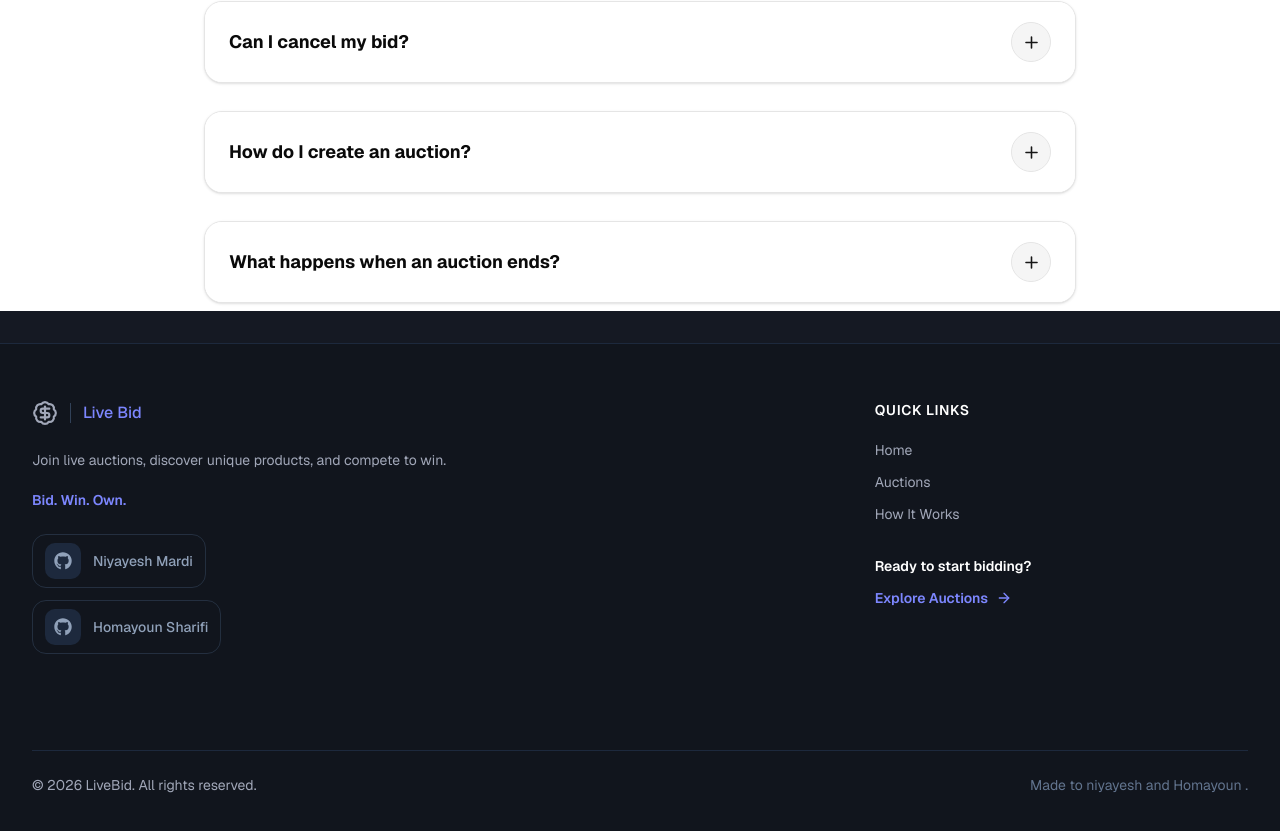
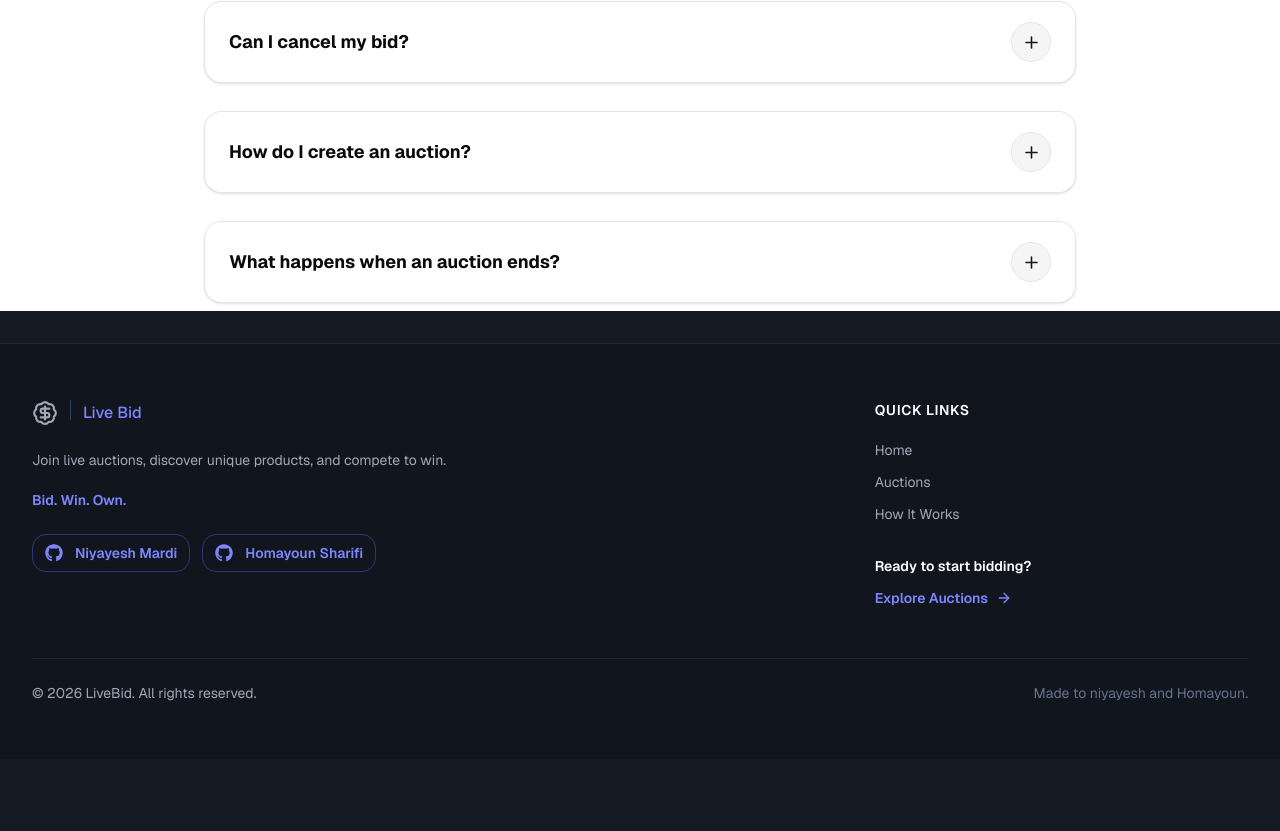
Before and after one commit to homow/live-bid, a Next.js app in the folder clients/web/: page /How-to-Work in a window 1280 px wide. Shown: the part 1673-2504 px from the top of the page. After the commit the page ends 2432 px from the top, so only its background shows below. Built offline with nearby package versions, Linux system fonts and the light colour scheme.

Commit message:
refactor Footer

```diff
--- /dev/null
+++ b/clients/web/src/Components/layout/Footer/Footer.tsx
@@ -0,0 +1,23 @@
+import { Separator } from "@/Components/Ui/separator";
+import FooterBrand from "./FooterBrand";
+import FooterLinks from "./FooterLinks";
+import FooterBottom from "./FooterBottom";
+
+const Footer = () => {
+  return (
+    <footer className="border-t border-slate-800 bg-[#11151d] text-[#a1a7b8]">
+      <div className="mx-auto w-full max-w-7xl px-4 py-14 sm:px-6 lg:px-8">
+        <div className="grid gap-12 md:grid-cols-2 lg:grid-cols-3">
+          <FooterBrand />
+          <FooterLinks />
+        </div>
+
+        <Separator className="mt-12 bg-slate-800" />
+
+        <FooterBottom />
+      </div>
+    </footer>
+  );
+};
+
+export default Footer;
--- /dev/null
+++ b/clients/web/src/Components/layout/Footer/FooterBottom.tsx
@@ -0,0 +1,13 @@
+const FooterBottom = () => {
+  return (
+    <div className="flex flex-col gap-4 pt-6 text-sm sm:flex-row sm:items-center sm:justify-between">
+      <p>© 2026 LiveBid. All rights reserved.</p>
+
+      <p className="text-slate-500">
+        Made to niyayesh and Homayoun.
+      </p>
+    </div>
+  );
+};
+
+export default FooterBottom;
--- /dev/null
+++ b/clients/web/src/Components/layout/Footer/FooterBrand.tsx
@@ -0,0 +1,29 @@
+import { BadgeDollarSign } from "lucide-react";
+import { Separator } from "@/Components/Ui/separator";
+import FooterSocials from "./FooterSocials";
+
+const FooterBrand = () => {
+  return (
+    <div className="lg:col-span-2">
+      <div className="flex items-center gap-3">
+        <BadgeDollarSign size={26} />
+
+        <Separator orientation="vertical" className="h-5 bg-slate-700" />
+
+        <p className="font-medium text-indigo-400">Live Bid</p>
+      </div>
+
+      <p className="mt-5 max-w-md text-sm leading-7 text-[#a1a7b8]">
+        Join live auctions, discover unique products, and compete to win.
+      </p>
+
+      <p className="mt-4 text-sm font-semibold text-indigo-400">
+        Bid. Win. Own.
+      </p>
+
+      <FooterSocials />
+    </div>
+  );
+};
+
+export default FooterBrand;
--- /dev/null
+++ b/clients/web/src/Components/layout/Footer/FooterLinks.tsx
@@ -0,0 +1,54 @@
+import Link from "next/link";
+import { ArrowRight } from "lucide-react";
+
+const FooterLinks = () => {
+  return (
+    <div>
+      <h3 className="text-sm font-semibold uppercase tracking-wider text-white">
+        Quick Links
+      </h3>
+
+      <ul className="mt-5 space-y-3 text-sm">
+        <li>
+          <Link href="/" className="transition-colors hover:text-indigo-400">
+            Home
+          </Link>
+        </li>
+
+        <li>
+          <Link
+            href="/auctions"
+            className="transition-colors hover:text-indigo-400"
+          >
+            Auctions
+          </Link>
+        </li>
+
+        <li>
+          <Link
+            href="/How-to-Work"
+            className="transition-colors hover:text-indigo-400"
+          >
+            How It Works
+          </Link>
+        </li>
+      </ul>
+
+      <div className="mt-8">
+        <p className="text-sm font-semibold text-white">
+          Ready to start bidding?
+        </p>
+
+        <Link
+          href="/auctions"
+          className="mt-3 inline-flex items-center gap-2 text-sm font-semibold text-indigo-400 transition-all duration-300 hover:gap-3 hover:text-indigo-300"
+        >
+          Explore Auctions
+          <ArrowRight size={16} />
+        </Link>
+      </div>
+    </div>
+  );
+};
+
+export default FooterLinks;
--- /dev/null
+++ b/clients/web/src/Components/layout/Footer/FooterSocials.tsx
@@ -0,0 +1,42 @@
+import { FaGithub } from "react-icons/fa6";
+import { Button } from "@/Components/Ui/button/button";
+
+const FooterSocials = () => {
+  return (
+    <div className="mt-6 flex gap-3">
+      <Button
+        nativeButton={false}
+        variant="outline"
+        size="sm"
+        render={
+          <a
+            href="https://github.com/mardi-niyayesh"
+            target="_blank"
+            rel="noopener noreferrer"
+          />
+        }
+      >
+        <FaGithub size={18} className="mr-3" />
+        Niyayesh Mardi
+      </Button>
+
+      <Button
+        nativeButton={false}
+        variant="outline"
+        size="sm"
+        render={
+          <a
+            href="https://github.com/homow"
+            target="_blank"
+            rel="noopener noreferrer"
+          />
+        }
+      >
+        <FaGithub size={18} className="mr-3" />
+        Homayoun Sharifi
+      </Button>
+    </div>
+  );
+};
+
+export default FooterSocials;
--- a/clients/web/src/Components/layout/Footer/index.tsx
+++ /dev/null
@@ -1,188 +0,0 @@
-"use client";
-
-import Link from "next/link";
-import { BadgeDollarSign, ArrowRight } from "lucide-react";
-
-import { FaGithub } from "react-icons/fa6";
-
-const Footer = () => {
-  return (
-    <footer className="border-t border-slate-800 bg-[#11151d] text-[#a1a7b8]">
-      <div className="mx-auto w-full max-w-7xl px-4 py-14 sm:px-6 lg:px-8">
-        <div className="grid gap-12 md:grid-cols-2 lg:grid-cols-3">
-          <div className="lg:col-span-2">
-            <div className="flex items-center gap-3">
-              <BadgeDollarSign size={26} />
-
-              <span className="h-5 w-px bg-slate-700" />
-              <p className=" font-medium text-indigo-400">Live Bid</p>
-            </div>
-
-            <p className="mt-5 max-w-md text-sm leading-7 text-[#a1a7b8]">
-              Join live auctions, discover unique products, and compete to win.
-            </p>
-
-            <p className="mt-4 text-sm font-semibold text-indigo-400">
-              Bid. Win. Own.
-            </p>
-
-            <div className="mt-6 flex flex-col gap-3">
-              <a
-                href="https://github.com/mardi-niyayesh"
-                target="_blank"
-                className="
-      group
-      flex
-      w-fit
-      items-center
-      gap-3
-      rounded-xl
-      border
-      border-slate-700/60
-      px-3
-      py-2
-      text-sm
-      text-slate-400
-      transition-all
-      duration-300
-      hover:border-indigo-500/60
-      active:border-indigo-500/60
-      hover:bg-indigo-500/10
-      active:bg-indigo-500/10
-      hover:text-white
-      active:text-white
-    "
-              >
-                <span
-                  className="
-        flex
-        h-9
-        w-9
-        items-center
-        justify-center
-        rounded-lg
-        bg-slate-800
-        text-slate-400
-        transition-all
-        duration-300
-        group-hover:bg-indigo-500
-        group-hover:text-white
-      "
-                >
-                  <FaGithub size={18} />
-                </span>
-
-                <span className="font-medium">Niyayesh Mardi</span>
-              </a>
-
-              <a
-                href="https://github.com/homow"
-                target="_blank"
-                className="
-      group
-      flex
-      w-fit
-      items-center
-      gap-3
-      rounded-xl
-      border
-      border-slate-700/60
-      px-3
-      py-2
-      text-sm
-      text-slate-400
-      transition-all
-      duration-300
-      hover:border-indigo-500/60
-      active:border-indigo-500/60
-      hover:bg-indigo-500/10
-      active:bg-indigo-500/10
-      hover:text-white
-      active:text-white
-    "
-              >
-                <span
-                  className="
-        flex
-        h-9
-        w-9
-        items-center
-        justify-center
-        rounded-lg
-        bg-slate-800
-        text-slate-400
-        transition-all
-        duration-300
-        group-hover:bg-indigo-500
-        group-hover:text-white
-      "
-                >
-                  <FaGithub size={18} />
-                </span>
-
-                <span className="font-medium">Homayoun Sharifi</span>
-              </a>
-            </div>
-          </div>
-
-          <div>
-            <h3 className="text-sm font-semibold uppercase tracking-wider text-white">
-              Quick Links
-            </h3>
-
-            <ul className="mt-5 space-y-3 text-sm">
-              <li>
-                <Link
-                  href="/"
-                  className="transition-colors hover:text-indigo-400"
-                >
-                  Home
-                </Link>
-              </li>
-
-              <li>
-                <Link
-                  href="/auctions"
-                  className="transition-colors hover:text-indigo-400"
-                >
-                  Auctions
-                </Link>
-              </li>
-
-              <li>
-                <Link
-                  href="/How-to-Work"
-                  className="transition-colors hover:text-indigo-400"
-                >
-                  How It Works
-                </Link>
-              </li>
-            </ul>
-            <div className="mt-8">
-              <p className="text-sm font-semibold text-white">
-                Ready to start bidding?
-              </p>
-
-              <Link
-                href="/auctions"
-                className="mt-3 inline-flex items-center gap-2 text-sm font-semibold text-indigo-400 transition-all duration-300 hover:gap-3 hover:text-indigo-300"
-              >
-                Explore Auctions
-                <ArrowRight size={16} />
-              </Link>
-            </div>
-          </div>
-          <div></div>
-        </div>
-
-        <div className="mt-12 flex flex-col gap-4 border-t border-slate-800 pt-6 text-sm sm:flex-row sm:items-center sm:justify-between">
-          <p>© 2026 LiveBid. All rights reserved.</p>
-
-          <p className="text-slate-500">Made to niyayesh and Homayoun .</p>
-        </div>
-      </div>
-    </footer>
-  );
-};
-
-export default Footer;
--- a/clients/web/src/app/layout.tsx
+++ b/clients/web/src/app/layout.tsx
@@ -2,7 +2,7 @@ import "./globals.css";
 import type { Metadata } from "next";
 import { ReactNode } from "react";
 import Header from "@/Components/layout/Header";
-import Footer from "@/Components/layout/Footer";
+import Footer from "@/Components/layout/Footer/Footer";
 import { Geist } from "next/font/google";
 import { cn } from "@/lib/utils";
 
```
